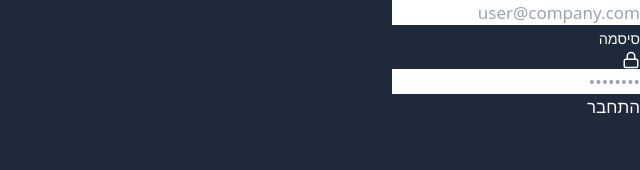
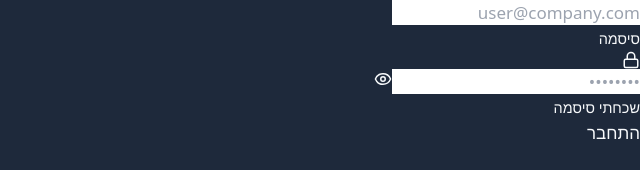
Before and after one commit to mazor13/SafeM, a React app in the folder frontend/: page /login in a window 1280 px wide. Shown: the part 127-297 px from the top of the page, without its empty margins (640-1280 px from the left). Built offline with nearby package versions, Linux system fonts and the light colour scheme; no server answers; the HTML template or start-up script is replaced by a standard one.

Commit message:
AUTH: Add show/hide password toggle and forgot password link
- Add Eye/EyeOff toggle button for password visibility
- Add 'Forgot Password' link with Firebase password reset
- Import sendPasswordResetEmail from Firebase Auth

```diff
--- a/frontend/src/pages/auth/Login.tsx
+++ b/frontend/src/pages/auth/Login.tsx
@@ -3,13 +3,15 @@ import { useNavigate } from 'react-router-dom';
 import { useAuth } from '../../providers/AuthProvider';
 import { doc, getDoc } from 'firebase/firestore';
 import { firestore as db, auth } from '../../firebase';
-import { Shield, Lock, Mail, Loader2 } from 'lucide-react';
+import { sendPasswordResetEmail } from 'firebase/auth';
+import { Shield, Lock, Mail, Loader2, Eye, EyeOff } from 'lucide-react';
 
 export default function Login() {
   const [email, setEmail] = useState('');
   const [password, setPassword] = useState('');
   const [error, setError] = useState('');
   const [isSubmitting, setIsSubmitting] = useState(false);
+  const [showPassword, setShowPassword] = useState(false);
 
   const { login } = useAuth();
   const navigate = useNavigate();
@@ -60,6 +62,24 @@ export default function Login() {
     }
   };
 
+  const handleForgotPassword = async () => {
+    if (!email) {
+      setError("הכנס כתובת אימייל לשחזור סיסמה");
+      return;
+    }
+    try {
+      await sendPasswordResetEmail(auth, email);
+      alert("נשלח אליך מייל עם קישור לאיפוס סיסמה");
+    } catch (err: any) {
+      console.error("Password reset error:", err);
+      if (err.code === "auth/user-not-found") {
+        setError("לא נמצא משתמש עם כתובת אימייל זו");
+      } else {
+        setError("שגיאה בשליחת מייל איפוס");
+      }
+    }
+  };
+
   return (
     <div className="min-h-screen bg-slate-50 flex items-center justify-center p-4" dir="rtl">
       <div className="bg-white p-8 rounded-3xl shadow-xl w-full max-w-md border border-slate-100">
@@ -93,13 +113,20 @@ export default function Login() {
             <div className="relative">
               <Lock className="absolute right-3 top-3 text-slate-400" size={18} />
               <input
-                type="password"
+                type={showPassword ? "text" : "password"}
                 required
-                className="w-full bg-slate-50 border border-slate-200 text-gray-900 rounded-xl py-3 pr-10 pl-4 text-sm focus:ring-2 focus:ring-indigo-500 outline-none transition-all"
+                className="w-full bg-slate-50 border border-slate-200 text-gray-900 rounded-xl py-3 pr-10 pl-10 text-sm focus:ring-2 focus:ring-indigo-500 outline-none transition-all"
                 placeholder="••••••••"
                 value={password}
                 onChange={(e) => setPassword(e.target.value)}
               />
+              <button
+                type="button"
+                onClick={() => setShowPassword(!showPassword)}
+                className="absolute left-3 top-3 text-slate-400 hover:text-slate-600 transition-colors"
+              >
+                {showPassword ? <EyeOff size={18} /> : <Eye size={18} />}
+              </button>
             </div>
           </div>
 
@@ -108,6 +135,15 @@ export default function Login() {
               {error}
             </div>
           )}
+          <div className="text-left">
+            <button
+              type="button"
+              onClick={handleForgotPassword}
+              className="text-xs text-indigo-600 hover:text-indigo-800 hover:underline transition-colors"
+            >
+              שכחתי סיסמה
+            </button>
+          </div>
 
           <button
             type="submit"
```
